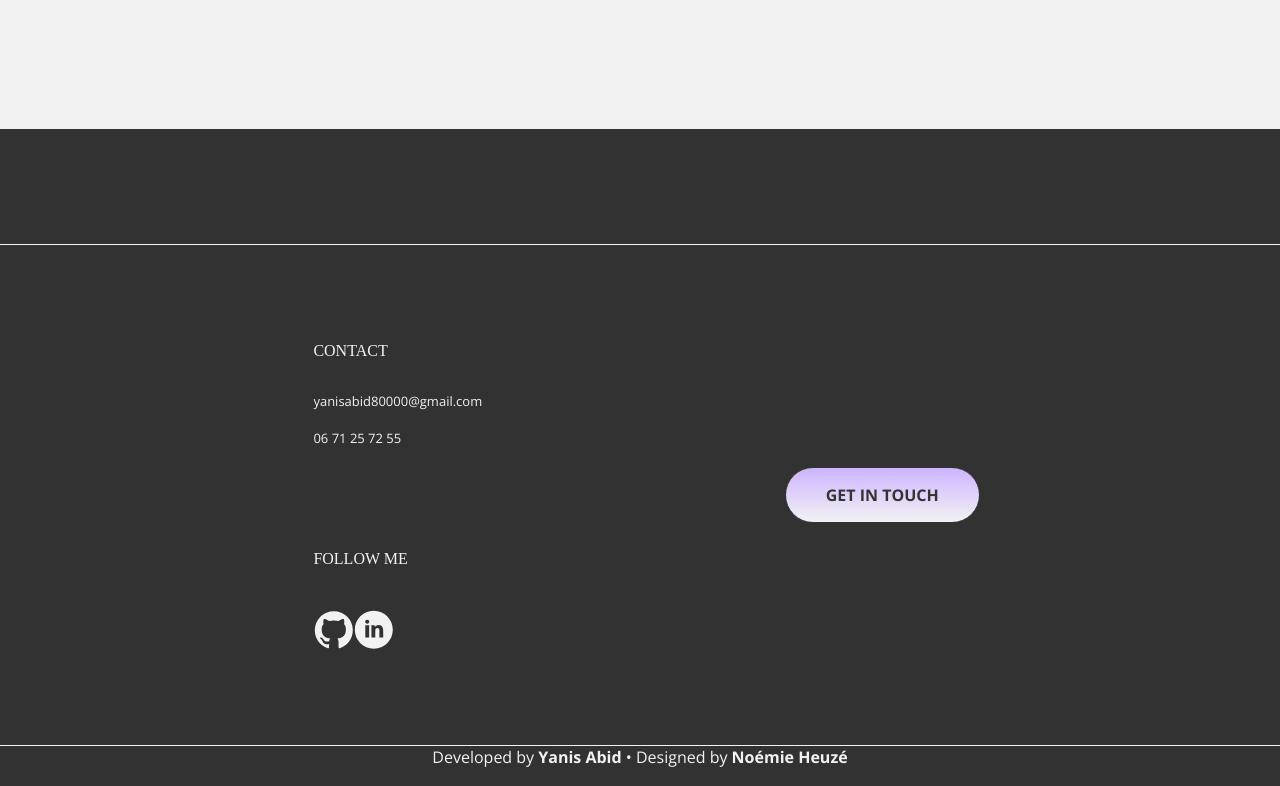
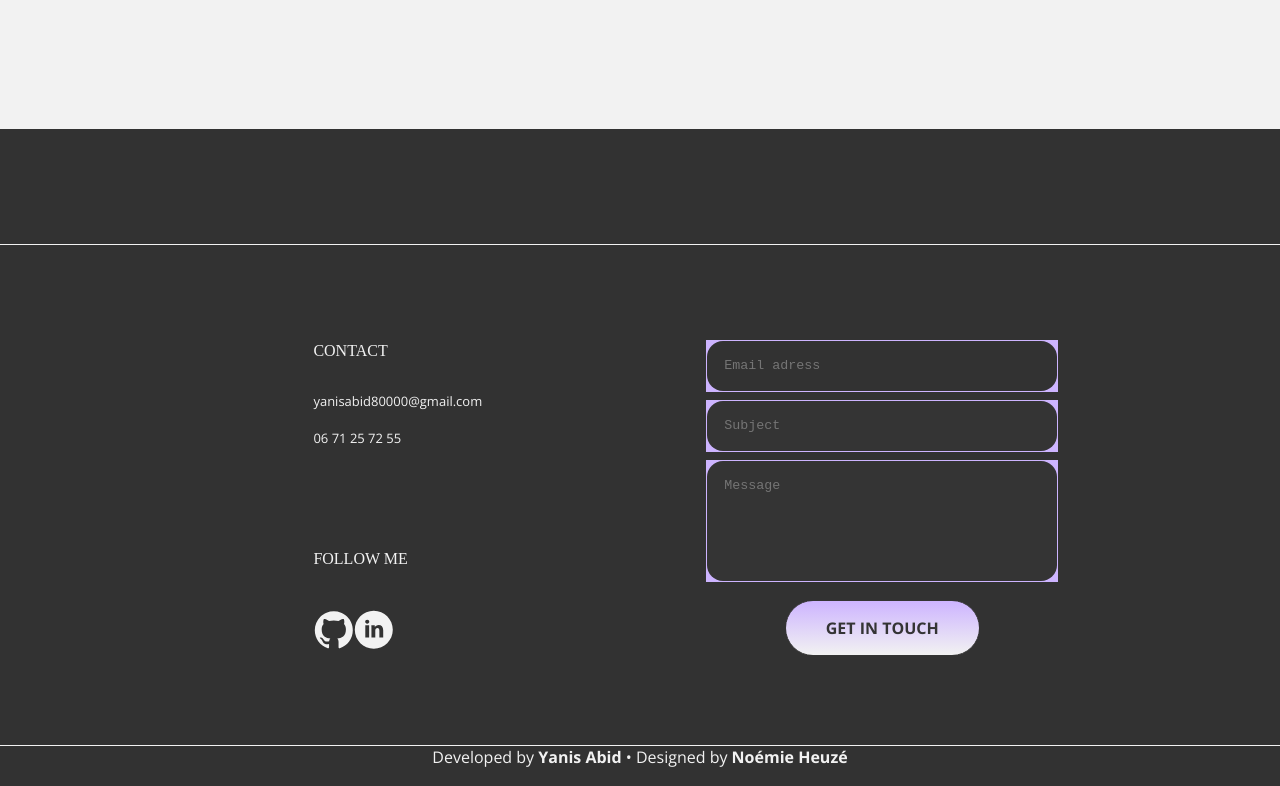
Before and after one commit to Yanis60740/Portfolio-v2, a Vue app: page / in a window 1280 px wide. Shown: the part 2594-3380 px from the top of the page. Built offline with nearby package versions, Linux system fonts and the light colour scheme; a web font is replaced by a local one.

Commit message:
ajout d'une version sombre

```diff
--- a/src/components/FooterVue.vue
+++ b/src/components/FooterVue.vue
@@ -31,23 +31,23 @@
                     </div>
                 </div>
                 <div class="containerRight">
-                    <a href="mailto:yanisabid80000@gmail.com">
+                    <!-- <a href="mailto:yanisabid80000@gmail.com">
                         <ContactButton />
-                    </a>
-                    <!-- <form id="fs-frm" name="simple-contact-form" accept-charset="utf-8" action="https://formspree.io/f/mknlpvyl" method="post">
+                    </a> -->
+                    <form id="fs-frm" name="simple-contact-form" accept-charset="utf-8" action="https://formspree.io/f/mknlpvyl" method="post">
                         <fieldset id="fs-frm-inputs">
                             <div class="containerRight__fieldBox">
-                                <input type="email" name="_replyto" id="email-address" placeholder="Email adress" required="">
+                                <textarea type="email" name="_replyto" id="email-address" placeholder="Email adress" required="" autocomplete="off" :class="[$store.getters.themeClassesBg, $store.getters.themeClassesColor]"></textarea>
                             </div>
                             <div class="containerRight__fieldBox">
-                                <input type="text" name="name" id="subject" placeholder="Subject" required="">
+                                <textarea name="name" id="subject" placeholder="Subject" required="" autocomplete="off" :class="[$store.getters.themeClassesColor]"></textarea>
                             </div>
                             <div class="containerRight__fieldBox">
-                                <input type="text" name="message" id="message" placeholder="Message" required="">
+                                <textarea name="message" id="message" placeholder="Message" required="" autocomplete="off" :class="[$store.getters.themeClassesColor]"></textarea>
                             </div>
                         </fieldset>
-                        <input type="submit" value="Submit">
-                    </form> -->
+                        <ContactButton type="submit" value="Submit"/>
+                    </form>
                 </div>
             </div>
         </div>
@@ -203,17 +203,26 @@ export default {
     &__fieldBox{
         background-color: $tertiary-color;
         padding: 1px;
-        margin-bottom: 5px;
+        margin-bottom: 8px;
         word-wrap: break-word;
-        & input{
+        & textarea{
             background-color: $primary-color;
-            border-radius: 5px;
-            padding: 5px 5px;
+            border-radius: 16px;
+            padding: 17px;
             word-wrap: break-word;
+            width: 350px;
+            max-width: 100%;
+            height: 50px;
+            max-height: 50px;
+            white-space: pre-wrap;
+            box-sizing: border-box;
+            color: #F2F2F2;
+            display: block;
         }
         &:nth-child(3){
-            & input{
-                height: 60px;
+            & textarea{
+                height: 120px;
+                max-height: 240px;
             }
         }
 
--- a/src/css/global.scss
+++ b/src/css/global.scss
@@ -4,6 +4,18 @@ body {
     background-color: $secondary-color;
     font-family: $dela-gothic;
     margin: 0;
+}
+
+textarea{
+    border: none;
+    overflow: auto;
+    outline: none;
+
+    -webkit-box-shadow: none;
+    -moz-box-shadow: none;
+    box-shadow: none;
+
+    resize: none;
 }
 
 a {
```
